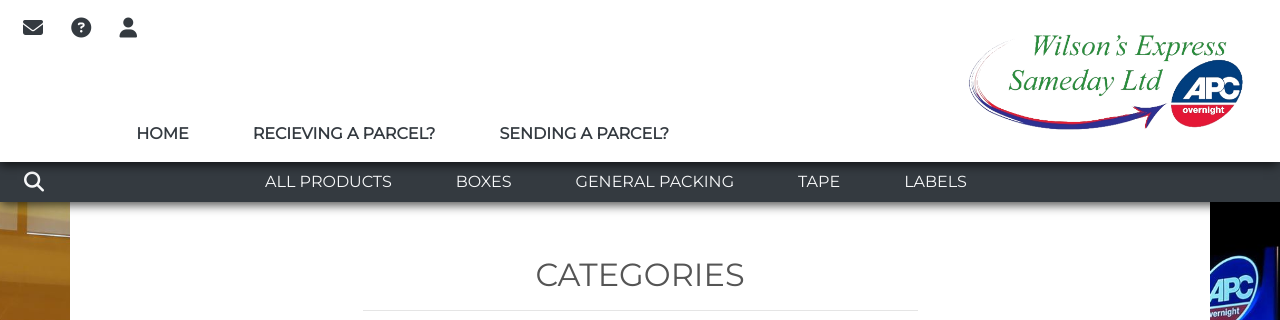
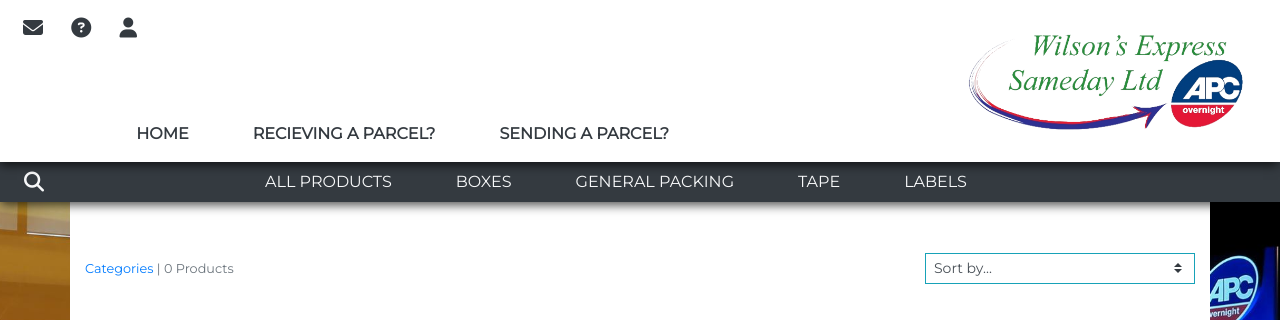
Before and after one commit to kushberrycream/wilsons_express_v1, a Django app: page /products/ in a window 1280 px wide. Shown: the top 320 px of the page. Run offline with Django 3.2, Linux system fonts and the light colour scheme; data comes from the database, SQL or seed files in the repository; some libraries are stand-ins or nearby versions.

Commit message:
added p roduct count and sorting to product pages

```diff
--- a/products/templates/products/products.html
+++ b/products/templates/products/products.html
@@ -9,6 +9,37 @@
 {% block content %}
 <div class="overlay container"></div>
 <div class="container store-header-margin">
+  <div class="row mt-1 mb-2">
+    <div class="col-12 col-md-6 my-auto order-md-last d-flex justify-content-center justify-content-md-end">
+      <div class="sort-select-wrapper w-50">
+        <select id="sort-selector"
+          class="custom-select custom-select-sm rounded-0 border border-{% if current_sorting != 'None_None' %}info{% else %}black{% endif %}">
+          <option value="reset" {% if current_sorting == 'None_None' %}selected{% endif %}>Sort by...</option>
+          <option value="price_asc" {% if current_sorting == 'price_asc' %}selected{% endif %}>Price (low to high)
+          </option>
+          <option value="price_desc" {% if current_sorting == 'price_desc' %}selected{% endif %}>Price (high to low)
+          </option>
+          <option value="name_asc" {% if current_sorting == 'name_asc' %}selected{% endif %}>Name (A-Z)</option>
+          <option value="name_desc" {% if current_sorting == 'name_desc' %}selected{% endif %}>Name (Z-A)</option>
+          <option value="category_asc" {% if current_sorting == 'category_asc' %}selected{% endif %}>Category (A-Z)
+          </option>
+          <option value="category_desc" {% if current_sorting == 'category_desc' %}selected{% endif %}>Category (Z-A)
+          </option>
+        </select>
+      </div>
+    </div>
+    <div class="col-12 col-md-6 order-md-first">
+      <p class="text-muted mt-3 text-center text-md-left">
+        <span class="small">
+        {% if search_term or current_categories or current_sorting != 'None_None' %}
+        <a href="{% url 'store_home' %}">Categories</a> |
+        {% endif %}
+        {{ products|length }} Products{% if search_term %} found for <strong>"{{ search_term }}"</strong>{% endif %}
+        </span>
+
+      </p>
+    </div>
+  </div>
   <div class="row">
     <div class="col text-center mt-3">
 
@@ -19,17 +50,24 @@
 
       {% endif %}
 
-      {% if request.get_full_path == '/products/all_products/?sort=price&direction=asc' %}
+      {% if request.get_full_path == '/products/all_products/?sort=price&direction=asc' or request.get_full_path == '/products/all_products/?sort=price&direction=desc' %}
 
       <h2 class="logo-font">Products</h2>
       <h5 class="logo-font">Sorted By Price</h5>
 
       {% endif %}
 
-      {% if request.get_full_path == '/products/all_products/?sort=category&direction=asc' %}
+      {% if request.get_full_path == '/products/all_products/?sort=category&direction=asc' or request.get_full_path == '/products/all_products/?sort=category&direction=desc' %}
 
       <h2 class="logo-font">Products</h2>
       <h5 class="logo-font">Sorted By Category</h5>
+
+      {% endif %}
+
+      {% if request.get_full_path == '/products/all_products/?sort=name&direction=asc' or request.get_full_path == '/products/all_products/?sort=name&direction=desc' %}
+
+      <h2 class="logo-font">Products</h2>
+      <h5 class="logo-font">Sorted By Name</h5>
 
       {% endif %}
 
@@ -151,3 +189,32 @@
   </div>
 </div>
 {% endblock %}
+
+{% block postloadjs %}
+{{ block.super }}
+<script type="text/javascript">
+	$('.btt-link').click(function(e) {
+		window.scrollTo(0,0)
+	})
+    $('#sort-selector'). change(function() {
+        let selector = $(this);
+        let currentUrl = new URL(window.location);
+
+        let selectedVal = selector.val();
+        if(selectedVal != "reset"){
+            let sort = selectedVal.split("_")[0];
+            let direction = selectedVal.split("_")[1];
+
+            currentUrl.searchParams.set("sort", sort);
+            currentUrl.searchParams.set("direction", direction);
+
+            window.location.replace(currentUrl);
+        } else {
+            currentUrl.searchParams.delete("sort");
+            currentUrl.searchParams.delete("direction");
+
+            window.location.replace(currentUrl);
+        }
+    })
+</script>
+{% endblock %}
```
Lines whose indentation alone changed are shown as unchanged.
